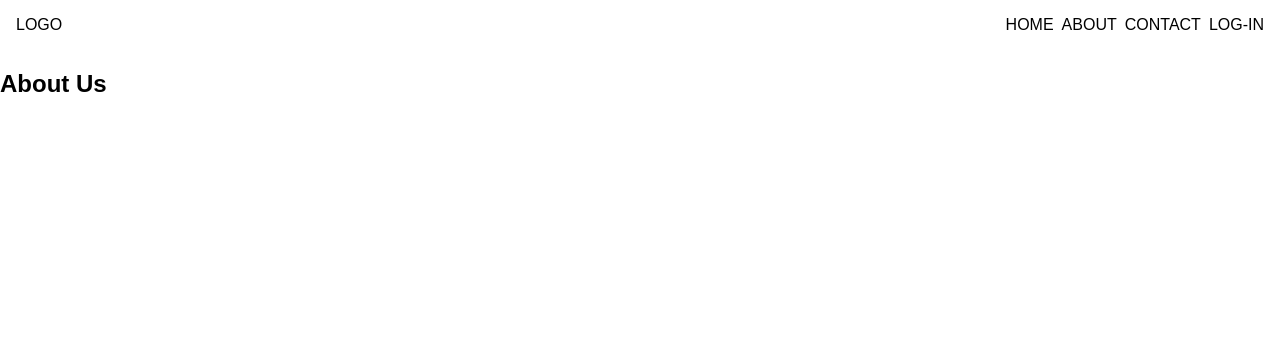
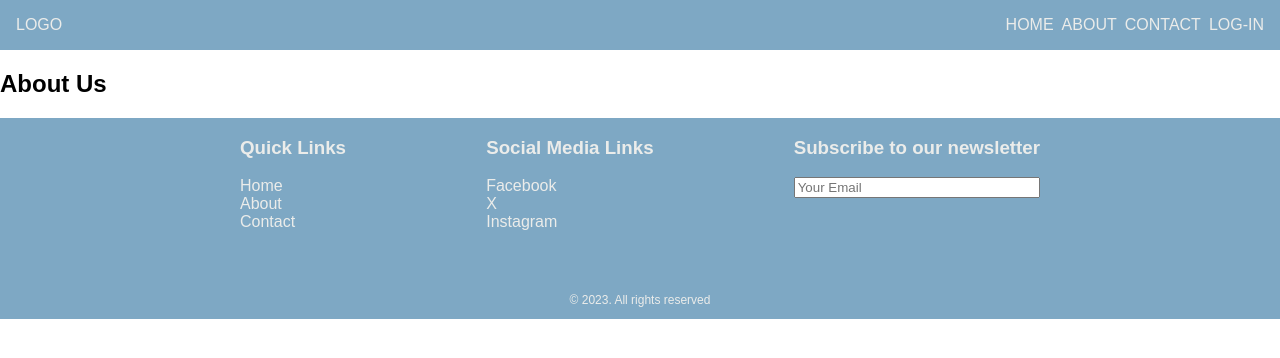
Before and after one commit to johnaarondelacruz/activity, a plain HTML site: page index.html in a window 1280 px wide. Drawn offline with nearby package versions, Linux system fonts and the light colour scheme.

Commit message:
fifth commit

```diff
--- a/css/contact.css
+++ b/css/contact.css
@@ -13,7 +13,7 @@ header.open {
 }
 header {
   position: fixed;
-  background-color: white;
+  background-color: #7ea8c4;
   right: -150px;
   height: 100%;
   padding: 1rem;
@@ -22,7 +22,7 @@ header {
 }
 
 header span {
-  color: black;
+  color: #ebecea;
 }
 
 header nav {
@@ -31,7 +31,7 @@ header nav {
 
 header nav a {
   display: block;
-  color: black;
+  color: #ebecea;
   text-decoration: none;
   margin: 0.5rem 0;
 }
@@ -108,3 +108,35 @@ input[type="submit"]:hover {
   background-color: #f2f2f2;
   padding: 20px;
 }
+
+/* footer */
+
+footer {
+  background-color: #7ea8c4;
+  display: flex;
+  flex-direction: column;
+  align-items: center;
+}
+
+footer .footer-content {
+  display: flex;
+  width: 800px;
+  justify-content: space-between;
+  margin-bottom: 50px;
+}
+
+footer .footer-content div {
+  display: flex;
+  flex-direction: column;
+  color: #ebecea;
+}
+
+footer .footer-content div a {
+  text-decoration: none;
+  color: #ebecea;
+}
+
+footer p {
+  color: #ebecea;
+  font-size: 12px;
+}
--- a/css/login.css
+++ b/css/login.css
@@ -13,7 +13,7 @@ header.open {
 }
 header {
   position: fixed;
-  background-color: white;
+  background-color: #7ea8c4;
   right: -150px;
   height: 100%;
   padding: 1rem;
@@ -22,7 +22,7 @@ header {
 }
 
 header span {
-  color: black;
+  color: #ebecea;
 }
 
 header nav {
@@ -31,7 +31,7 @@ header nav {
 
 header nav a {
   display: block;
-  color: black;
+  color: #ebecea;
   text-decoration: none;
   margin: 0.5rem 0;
 }
@@ -253,3 +253,35 @@ body {
   color: #ffffff;
   box-shadow: inset 250px 0 0 0 #2aa15f;
 }
+
+/* footer */
+
+footer {
+  background-color: #7ea8c4;
+  display: flex;
+  flex-direction: column;
+  align-items: center;
+}
+
+footer .footer-content {
+  display: flex;
+  width: 800px;
+  justify-content: space-between;
+  margin-bottom: 50px;
+}
+
+footer .footer-content div {
+  display: flex;
+  flex-direction: column;
+  color: #ebecea;
+}
+
+footer .footer-content div a {
+  text-decoration: none;
+  color: #ebecea;
+}
+
+footer p {
+  color: #ebecea;
+  font-size: 12px;
+}
--- a/css/style.css
+++ b/css/style.css
@@ -1,3 +1,5 @@
+/* navbar */
+
 * {
   box-sizing: border-box;
 }
@@ -11,7 +13,7 @@ header.open {
 }
 header {
   position: fixed;
-  background-color: white;
+  background-color: #7ea8c4;
   right: -150px;
   height: 100%;
   padding: 1rem;
@@ -20,7 +22,7 @@ header {
 }
 
 header span {
-  color: black;
+  color: #ebecea;
 }
 
 header nav {
@@ -29,7 +31,7 @@ header nav {
 
 header nav a {
   display: block;
-  color: black;
+  color: #ebecea;
   text-decoration: none;
   margin: 0.5rem 0;
 }
@@ -59,3 +61,35 @@ header nav a {
     transform: translateX(0);
   }
 }
+
+/* footer */
+
+footer {
+  background-color: #7ea8c4;
+  display: flex;
+  flex-direction: column;
+  align-items: center;
+}
+
+footer .footer-content {
+  display: flex;
+  width: 800px;
+  justify-content: space-between;
+  margin-bottom: 50px;
+}
+
+footer .footer-content div {
+  display: flex;
+  flex-direction: column;
+  color: #ebecea;
+}
+
+footer .footer-content div a {
+  text-decoration: none;
+  color: #ebecea;
+}
+
+footer p {
+  color: #ebecea;
+  font-size: 12px;
+}
--- a/index.html
+++ b/index.html
@@ -22,6 +22,30 @@
     <section>
       <h1>About Us</h1>
     </section>
+
+    <!-- footer -->
+
+    <footer>
+      <div class="footer-content">
+        <div>
+          <h3>Quick Links</h3>
+          <a href="#">Home</a>
+          <a href="#">About</a>
+          <a href="#">Contact</a>
+        </div>
+        <div>
+          <h3>Social Media Links</h3>
+          <a href="#">Facebook</a>
+          <a href="#">X</a>
+          <a href="#">Instagram</a>
+        </div>
+        <div>
+          <h3>Subscribe to our newsletter</h3>
+          <input type="email" placeholder="Your Email" />
+        </div>
+      </div>
+      <p>&copy; 2023. All rights reserved</p>
+    </footer>
     <script src="https://unpkg.com/boxicons@2.1.4/dist/boxicons.js"></script>
     <script src="./js/index.js"></script>
   </body>
```
Also changed, not shown: contact.html (+24 -0 lines), login.html (+24 -0 lines).
